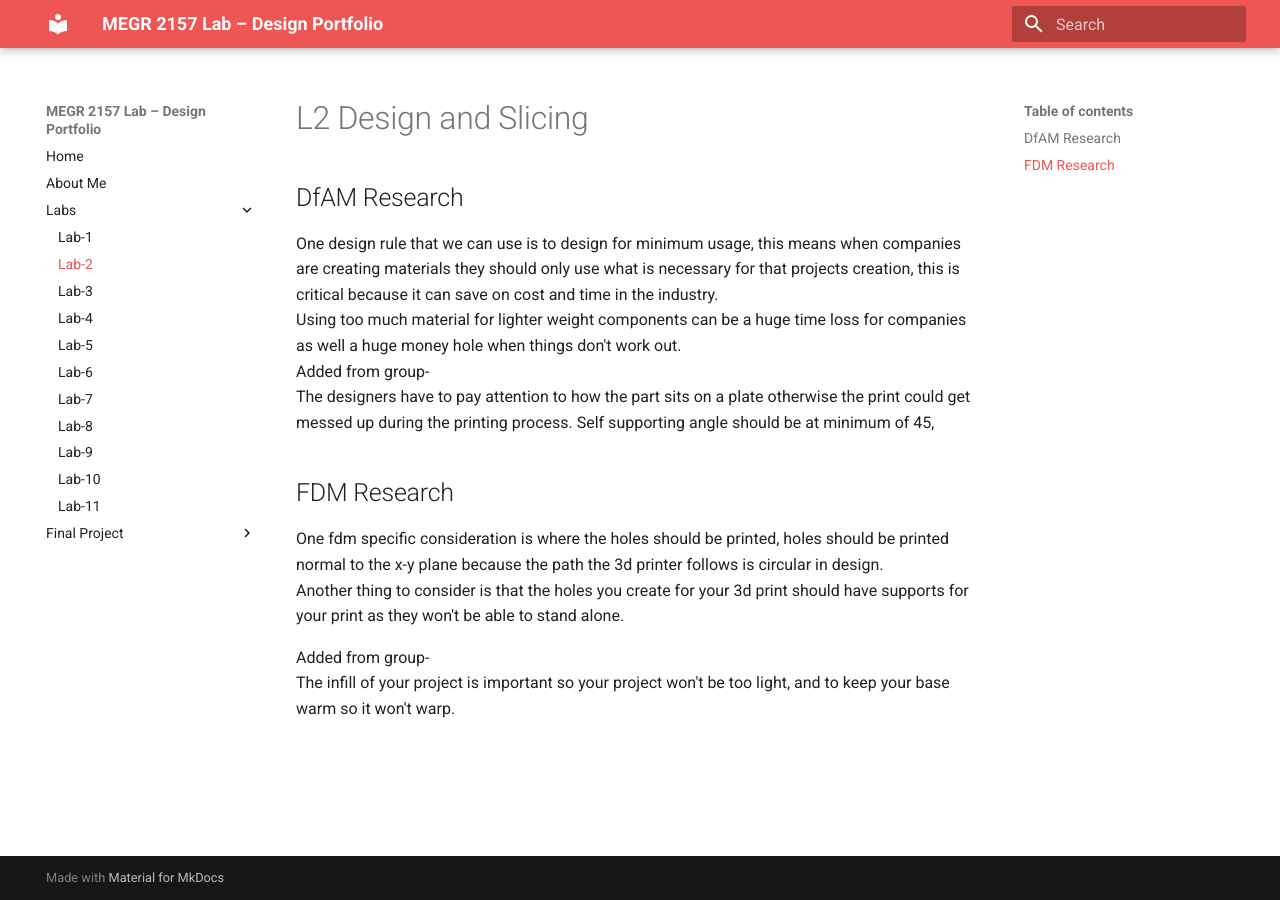
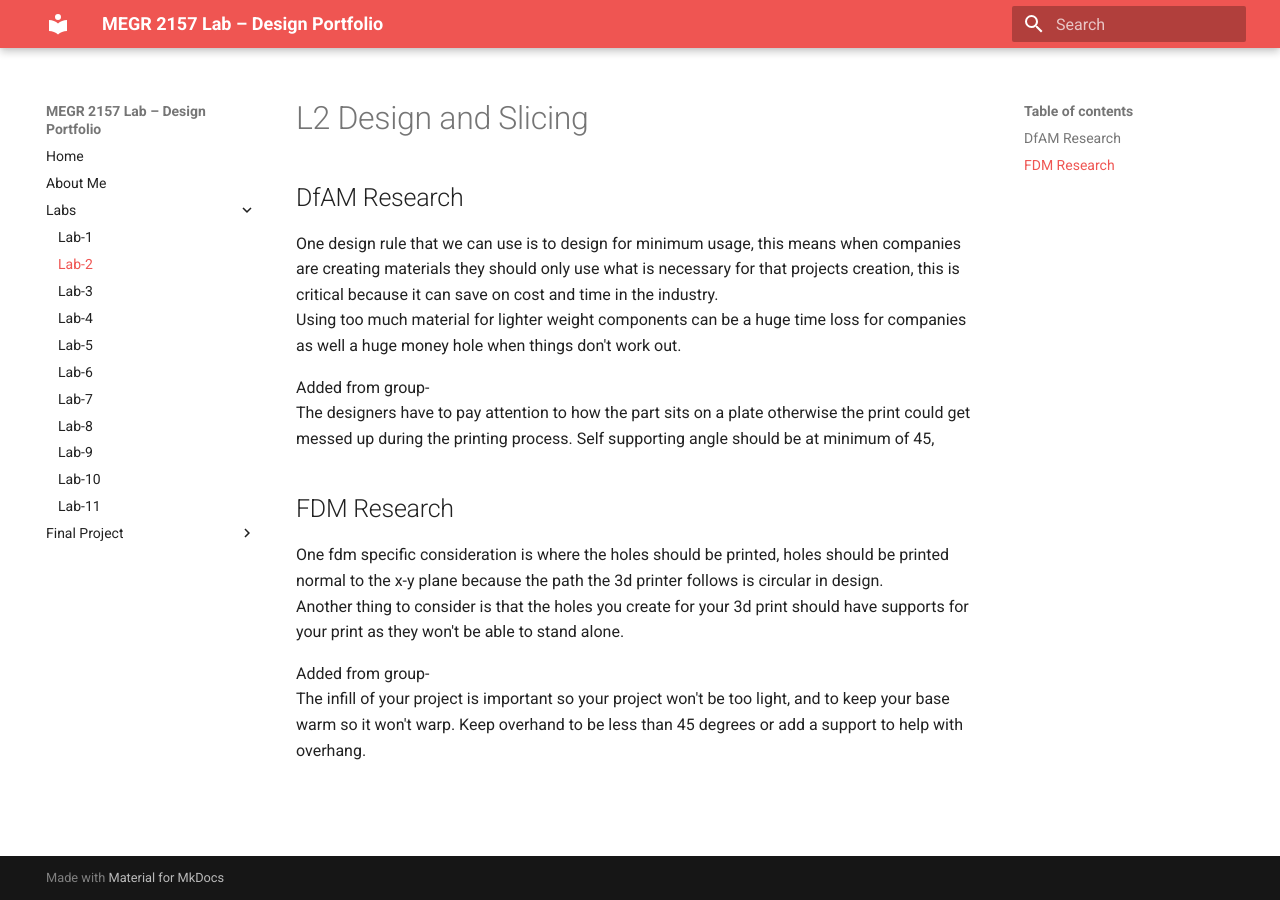
Before and after one commit to AtibaJ/megr2157L-portfolio, an MkDocs documentation site: the page built from docs/Labs/L02/index.md, in a window 1280 px wide. Built offline with MkDocs 1.6.1 and Material for MkDocs 9.7.7, drawn with Linux system fonts in a browser that asks for light colours.

Commit message:
Revise L2 Design and Slicing content for clarity
Clarified design rules for material usage and 3D printing considerations. Emphasized the importance of infill and overhang management.

```diff
--- a/docs/Labs/L02/index.md
+++ b/docs/Labs/L02/index.md
@@ -3,6 +3,7 @@
 ## DfAM Research
 One design rule that we can use is to design for minimum usage, this means when companies are creating materials they should only use what is necessary for that projects creation, this is critical because it can save on cost and time in the industry.
 Using too much material for lighter weight components can be a huge time loss for companies as well a huge money hole when things don't work out.
+
 Added from group-
 The designers have to pay attention to how the part sits on a plate otherwise the print could get messed up during the printing process. Self supporting angle should be at minimum of 45,
 
@@ -11,4 +12,4 @@
 Another thing to consider is that the holes you create for your 3d print should have supports for your print as they won't be able to stand alone.
 
 Added from group-
-The infill of your project is important so your project won't be too light, and to keep your base warm so it won't warp.
+The infill of your project is important so your project won't be too light, and to keep your base warm so it won't warp. Keep overhand to be less than 45 degrees or add a support to help with overhang.
```
